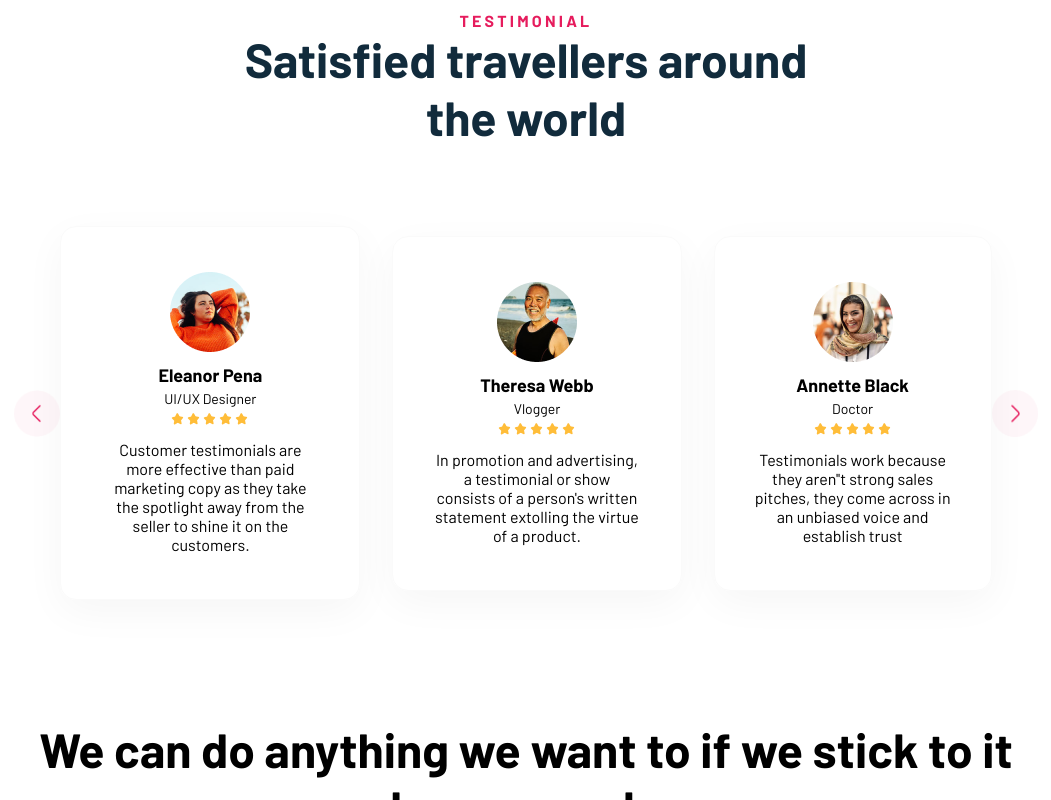
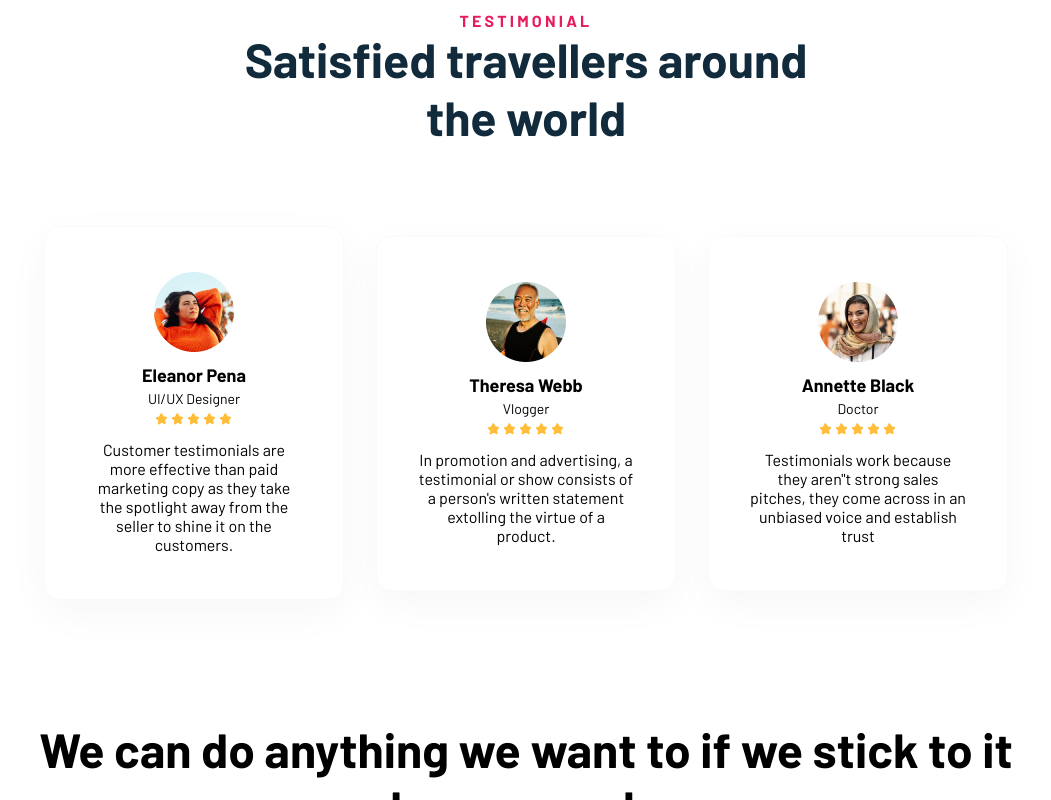
Before and after one commit to AhadWeb3/Travel-Landing-Page, a plain HTML site: page index.html in a window 1280 px wide. Shown: the part 2938-3738 px from the top of the page, without its empty margins (114-1165 px from the left). Drawn offline with Linux system fonts and the light colour scheme.

Commit message:
Complete Version

```diff
--- a/index.html
+++ b/index.html
@@ -190,10 +190,10 @@
                     <h3 class="aboutUs-heading ">TESTIMONIAL</h3>
                     <h2 class="aboutUs-title ">Satisfied travellers around the world</h2>
                 </div>
-                <div class="testCarousel d-flex justify-content-between">
-                    <div class="leftArrow">
+                <div class="testCarousel d-flex">
+                    <!-- <div class="leftArrow">
                         <img src="./Assets/Icons/Arrow left.png" alt="">
-                    </div>
+                    </div> -->
                     <div class="testCards d-flex">
                         <div class="testCard">
                             <img src="./Assets/review1.png" alt="">
@@ -235,9 +235,9 @@
                             <p class="review">Testimonials work because they aren''t strong sales pitches, they come across in an unbiased voice and establish trust</p>
                         </div>
                     </div>
-                    <div class="rightArrow">
+                    <!-- <div class="rightArrow">
                         <img src="./Assets/Icons/Arrow right.png" alt="">
-                    </div>
+                    </div> -->
                 </div>
             </div>
         </div>
--- a/style.css
+++ b/style.css
@@ -341,6 +341,7 @@ header {
 
 .testCarousel {
     align-items: center;
+    justify-content: center;
 }
 
 .testCards {
@@ -545,3 +546,9 @@ header {
     margin-bottom: 120px;
     margin-top: -35px;
 }
+.tpNavigation,
+.leftArrow,
+.rightArrow
+{
+    display: none;
+}
```
